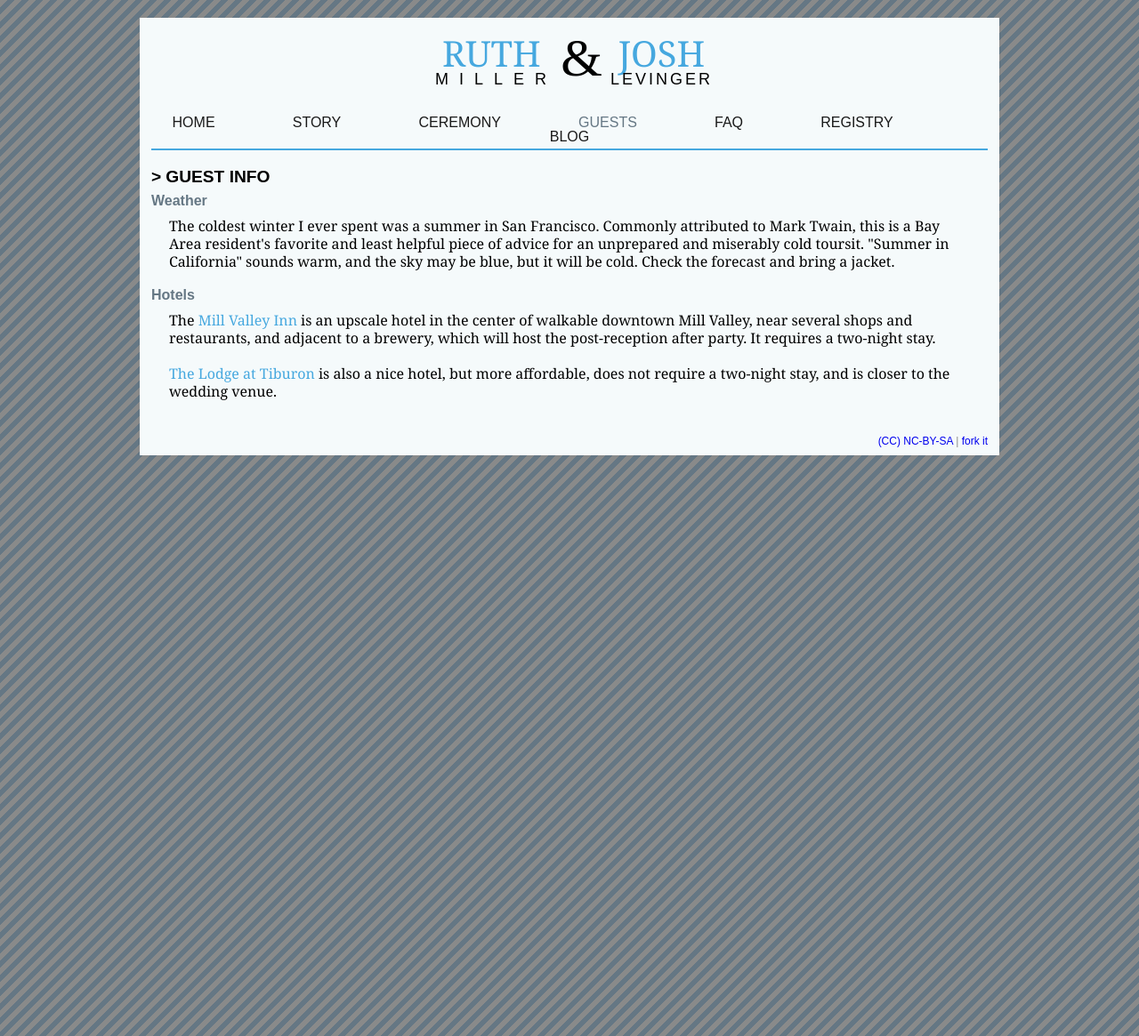
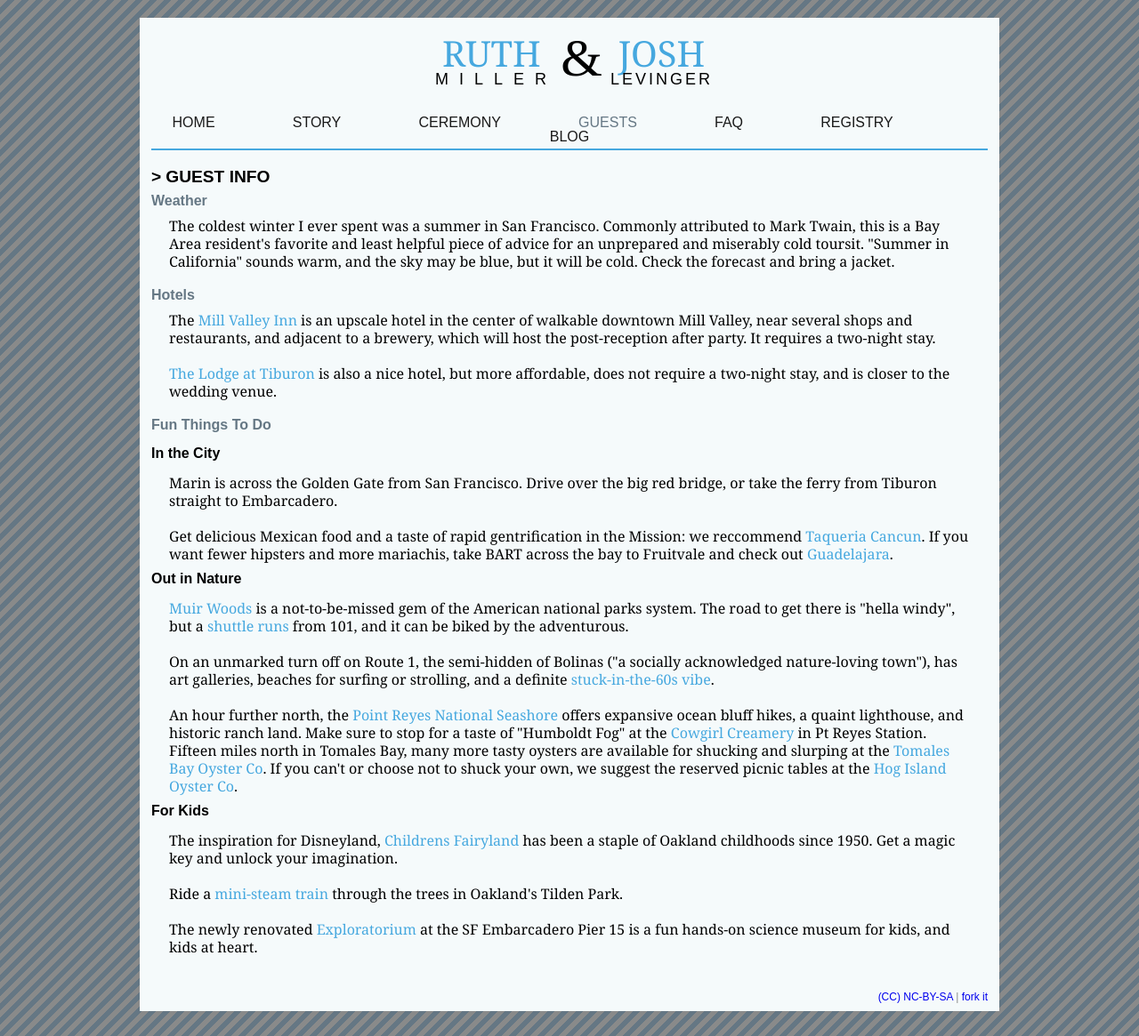
Before and after one commit to jlev/ruthandjosh, a Jekyll site: the page built from hotels.html, in a window 1280 px wide. Shown: the whole page at 89% size. Built offline with Jekyll 4.4.1, drawn with Linux system fonts in a browser that asks for light colours; nearby versions of some CDN libraries; Markdown is read by kramdown in place of the engine named in the settings.

Commit message:
faq and todos

```diff
--- a/css/style.css
+++ b/css/style.css
@@ -335,6 +335,9 @@ div.container {
   border-right: 2px white;
   border-bottom: 2px white;
   text-align: left;
+}
+.hidden {
+  color: #f5fafb;
 }
 h1 {
   text-align: center;
--- a/faq.html
+++ b/faq.html
@@ -16,14 +16,14 @@ permalink: /faq/
 <p>Guests preferring to arrive Saturday, June 29 should plan to arrive at SFO or OAK no later than 1 pm to allow enough time to get to their hotel, check in, and get to the site. The actual ceremony starts at 4 pm in Tiburon on Saturday June 29.</p>
 
 <h4>When should I plan to leave?</h4>
-<p>The mothers of the bride and groom invite everyone to brunch at Sweetwater Music Hall at 10 am on Sunday, June 30. Josh's cousin Anna also extends an invitation for anyone interested to a tour of her <a href="http://goldennectar.com/">organic farm</a> in Windsor from 2-5 that afternoon.</p>
+<p>The mothers of the bride and groom invite everyone to brunch at <a href="http://www.sweetwatermusichall.com/sweetwater-cafe">Sweetwater Music Hall</a> at 10 am on Sunday, June 30. Josh's cousins Ana Fried and John Stayton also extend an invitation for anyone interested to a tour of their <a href="http://goldennectar.com/">organic farm</a> in Windsor from 2-5pm that afternoon.</p>
 
 <h4>Which airport should I fly into?</h4>
 <p>SFO and OAK are equally accessible to the site by <a href="http://www.marindoortodoor.com/">shuttle</a> and rental car. The venues are all unfortunately transit-inaccessible, but both SFO and OAK are connected to the urban Bay Area by transit. SJC is  30 miles further away and not easily connected to anything by transit.</p>
 
-<h4>What is the dress code?</h4> <p>Official answer: Californian semi-formal. Out of town guests may be surprised how chilly the Bay Area gets at night. The ceremony and festivities all will be outside, so ladies should consider the prospect of walking on soft ground when selecting shoes (dancing will be on a brick patio). There are short trails and a beach on the site, so be prepared and wear something a little more comfortable if you'd like to go exploring. We'll keep an eye on the forecast, but expect a California sunshine and cool air at night.</p>
+<h4>What is the dress code?</h4> <p>Official answer: Californian semi-formal. Out of town guests may be surprised how chilly the Bay Area gets at night. The ceremony and festivities all will be outside, so ladies should consider the prospect of walking on soft ground when selecting shoes (dancing will be on a brick patio). There are short trails and a beach on the site, so be prepared and wear something a little more comfortable if you'd like to go exploring. We'll keep an eye on the forecast, but  expect a cool breeze, California sunshine and air on the chilly side at night.</p>
 
-<h4>Children and plus ones?</h4> <p>Children are  welcome to the ceremony and reception. There's plenty to see and explore, so they should have a good time. Bring your serious-ish significant other if you've got one.</p>
+<h4>Children and plus ones?</h4> <p>Children are  welcome to the ceremony and reception. There's plenty to see and explore, so they should have a good time. Bring your serious-ish significant other if you've got one. <span class="hidden">no randos</span></p>
 
 <h4>I am allergic to ___. Will you have anything for me to eat?</h4> <p>Yes. We are already aware of some nut and gluten allergies, and will have plenty of gluten-free and vegetarian options.</p>
 
--- a/hotels.html
+++ b/hotels.html
@@ -7,11 +7,28 @@ permalink: /hotels/
 <div id="guest_info">
 	<div class="text">
 		<h3>Weather</h3>
-		<p><i>The coldest winter I ever spent was a summer in San Francisco.</i> Commonly attributed to Mark Twain, this is a Bay Area resident's favorite and least helpful piece of advice for an unprepared and miserably cold toursit. "Summer in California" sounds warm, and the sky may be blue, but it will be cold. Check the forecast and bring a jacket.</p>
+		<p><em>The coldest winter I ever spent was a summer in San Francisco.</em> Commonly attributed to Mark Twain, this is a Bay Area resident's favorite and least helpful piece of advice for an unprepared and miserably cold toursit. "Summer in California" sounds warm, and the sky may be blue, but it will be cold. Check the forecast and bring a jacket.</p>
 	</div>
 	<div class="text">
 		<h3>Hotels</h3>
 		<p>The <a href="http://www.marinhotels.com/mill-valley-inn/home" target="_blank">Mill Valley Inn</a> is an upscale hotel in the center of walkable downtown Mill Valley, near several shops and restaurants, and adjacent to a brewery, which will host the post-reception after party. It requires a two-night stay.</p>
 		<p><a href="http://lodgeattiburon.com/" target="_blank">The Lodge at Tiburon</a> is also a nice hotel, but more affordable, does not require a two-night stay, and is closer to the wedding venue.</p>
 	</div>
+	<div class="text">
+		<h3>Fun Things To Do</h3>
+		<br>
+		<h4>In the City</h4>
+		<p>Marin is across the Golden Gate from San Francisco. Drive over the big red bridge, or take the ferry from Tiburon straight to Embarcadero.
+		<p>Get delicious Mexican food and a taste of rapid gentrification in the Mission: we reccommend <a href="http://www.yelp.com/biz/taqueria-canc%C3%BAn-san-francisco-5">Taqueria Cancun</a>. If you want fewer hipsters and more mariachis, take BART across the bay to Fruitvale and check out <a href="http://www.yelp.com/biz/guadalajara-restaurant-oakland">Guadelajara</a>.
+
+		<h4>Out in Nature</h4>
+		<p><a href="http://www.nps.gov/muwo/index.htm">Muir Woods</a> is a not-to-be-missed gem of the American national parks system. The road to get there is "hella windy", but a <a href="http://www.marintransit.org/routes/66.html#maplink">shuttle runs</a> from 101, and it can be biked by the adventurous.</p>
+		<p>On an unmarked turn off on Route 1, the semi-hidden of Bolinas ("a socially acknowledged nature-loving town"), has art galleries, beaches for surfing or strolling, and a definite <a href="http://tmagazine.blogs.nytimes.com/2013/05/10/stranger-than-paradise/">stuck-in-the-60s vibe</a>.</p>
+		<p>An hour further north, the <a href="http://www.nps.gov/pore/index.htm">Point Reyes National Seashore</a> offers expansive ocean bluff hikes, a quaint lighthouse, and historic ranch land. Make sure to stop for a taste of "Humboldt Fog" at the <a href="http://www.cowgirlcreamery.com/pt-reyes-shop-creamery">Cowgirl Creamery</a> in Pt Reyes Station. Fifteen miles north in Tomales Bay, many more tasty oysters are available for shucking and slurping at the <a href="http://tomalesbayoysters.com/">Tomales Bay Oyster Co</a>. If you can't or choose not to shuck your own, we suggest the reserved picnic tables at the <a href="http://hogislandoysters.com/farm/picnic">Hog Island Oyster Co</a>.
+
+		<h4>For Kids</h4>
+		<p>The inspiration for Disneyland, <a href="http://www.fairyland.org/">Childrens Fairyland</a> has been a staple of Oakland childhoods since 1950. Get a magic key and unlock your imagination.</p>
+		<p>Ride a <a href="http://www.redwoodvalleyrailway.com/">mini-steam train</a> through the trees in Oakland's Tilden Park.</p>
+		<p>The newly renovated <a href="http://www.exploratorium.edu/visit">Exploratorium</a> at the SF Embarcadero Pier 15 is a fun hands-on science museum for kids, and kids at heart.</p>
+	</div>
 </div>
--- a/less/style.less
+++ b/less/style.less
@@ -33,6 +33,10 @@ div.container {
 	border-right:2px white;
 	border-bottom:2px white;
 	text-align:left;
+}
+
+.hidden {
+	color:@lighter-blue;
 }
 
 //fancy header
--- a/wedding.html
+++ b/wedding.html
@@ -25,7 +25,7 @@ After the toasts, dancing, and cupcakes from Oakland-based <a href="http://angel
 
 <h3>Transportation</h3>
 
-<p>We encourage carpooling; let us know if you are interested. The venues are all located along flat bike routes.</p>
+<p>We encourage carpooling; let us know by filling out <a href="https://docs.google.com/forms/d/1PHXvGAP6BkA_diRWpHqKL1wqM8uw5Ppk_vDfgkJREfs/viewform">this form</a> to find potential ride shares within our guest list. The venues are all located along flat bike routes.</p>
 <p>Note that the last San Francisco-bound ferry will depart Tiburon at 6:30 pm. Please check the
 <a href="http://www.blueandgoldfleet.com/ferry-services/ferry-schedules/">Blue and Gold schedule</a> if you plan on using the ferry.
 
```
